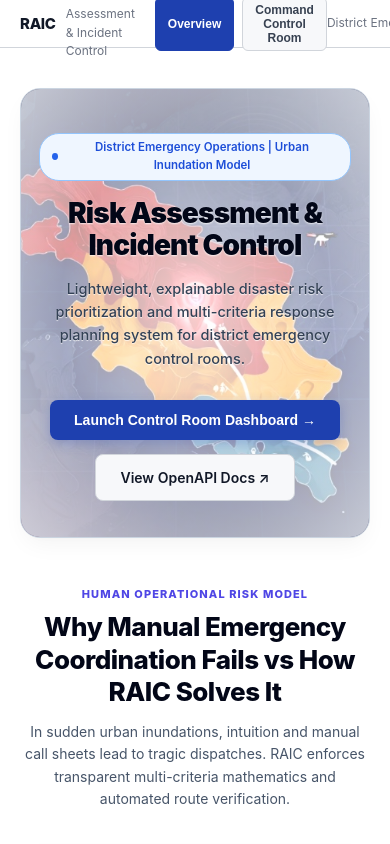
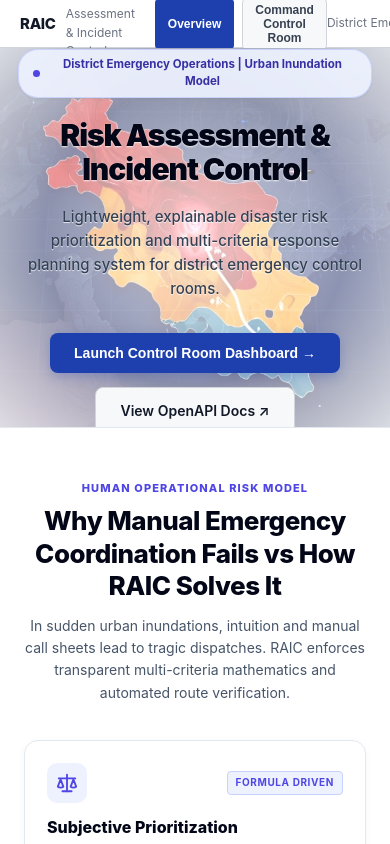
Before and after one commit to SIBAM890/IBM_Hack_team_044, a React (Vite) app in the folder frontend/: page / in a window 390 px wide. Shown: the top 844 px of the page. Built offline with nearby package versions, Linux system fonts and the light colour scheme.

Commit message:
feat: make landing hero full-bleed background without boxed container

```diff
--- a/frontend/src/components/LandingPage.jsx
+++ b/frontend/src/components/LandingPage.jsx
@@ -2,9 +2,9 @@ import React from 'react';
 
 export default function LandingPage({ onLaunchDashboard, wardsCount, roadBlocked }) {
   return (
-    <div className="landing-container">
-      {/* Hero Section — Full-Width Centered with Atmospheric Tactical Map Background */}
-      <section className="landing-hero-backdrop-wrap">
+    <div className="landing-page-root">
+      {/* Hero Section — Full-Bleed Atmospheric Tactical Map Background */}
+      <section className="landing-hero-fullbleed">
         {/* Atmospheric Tactical Map Background Layer */}
         <div className="hero-bg-map-layer">
           <img
@@ -47,8 +47,10 @@ export default function LandingPage({ onLaunchDashboard, wardsCount, roadBlocked
         </div>
       </section>
 
-      {/* Operational Risk Comparison Section */}
-      <section className="landing-comparison-section">
+      {/* Main Content Body */}
+      <div className="landing-body-container">
+        {/* Operational Risk Comparison Section */}
+        <section className="landing-comparison-section">
         <div className="section-header-center">
           <span className="section-kicker">HUMAN OPERATIONAL RISK MODEL</span>
           <h2 className="landing-section-title">
@@ -250,6 +252,7 @@ export default function LandingPage({ onLaunchDashboard, wardsCount, roadBlocked
           </div>
         </div>
       </section>
+      </div>
     </div>
   );
 }
--- a/frontend/src/index.css
+++ b/frontend/src/index.css
@@ -731,87 +731,31 @@ body {
 }
 
 /* ── Landing Page Layout ────────────────────────────────────────────────────── */
-.landing-container {
+/* ── Landing Page Layout ────────────────────────────────────────────────────── */
+.landing-page-root {
   flex: 1;
   overflow-y: auto;
-  padding: 40px 20px;
-  max-width: 1100px;
-  margin: 0 auto;
   width: 100%;
+  display: flex;
+  flex-direction: column;
 }
 
-.landing-hero {
-  margin-bottom: 40px;
-  padding: 24px 10px;
+.landing-body-container {
+  max-width: 1120px;
+  width: 100%;
+  margin: 0 auto;
+  padding: 52px 24px 64px;
 }
 
-.landing-hero-grid {
-  display: grid;
-  grid-template-columns: 1.15fr 0.85fr;
-  gap: 36px;
-  align-items: center;
-}
-
-.landing-hero-content {
-  text-align: left;
-}
-
-.landing-badge {
-  display: inline-flex;
-  align-items: center;
-  gap: 8px;
-  padding: 5px 12px;
-  background: var(--c-medium-bg);
-  color: var(--c-medium);
-  border: 1px solid var(--c-medium-ring);
-  border-radius: 20px;
-  font-size: 11.5px;
-  font-weight: 600;
-  margin-bottom: 16px;
-}
-
-.badge-dot {
-  width: 7px;
-  height: 7px;
-  border-radius: 50%;
-  background: #2563eb;
-  display: inline-block;
-}
-
-.landing-title {
-  font-size: 36px;
-  font-weight: 800;
-  line-height: 1.15;
-  letter-spacing: -0.02em;
-  color: var(--text);
-  margin-bottom: 14px;
-}
-
-.landing-subtitle {
-  font-size: 15px;
-  color: var(--text-muted);
-  margin-bottom: 24px;
-  line-height: 1.6;
-}
-
-.landing-cta-group {
-  display: flex;
-  justify-content: flex-start;
-  gap: 12px;
-  flex-wrap: wrap;
-}
-
-/* ── Full-Width Centered Hero with Atmospheric Map Background ─────────────── */
-.landing-hero-backdrop-wrap {
+/* ── Full-Bleed Atmospheric Background Hero ────────────────────────────────── */
+.landing-hero-fullbleed {
   position: relative;
+  width: 100%;
   overflow: hidden;
-  background: #f1f5f9;
-  border: 1px solid #cbd5e1;
-  border-radius: 20px;
-  padding: 68px 24px 60px;
-  margin-bottom: 48px;
-  box-shadow: 0 10px 25px -5px rgba(0, 0, 0, 0.05), 0 8px 10px -6px rgba(0, 0, 0, 0.02);
-  min-height: 420px;
+  background: #f8fafc;
+  border-bottom: 1px solid #e2e8f0;
+  padding: 84px 24px 76px;
+  min-height: 480px;
   display: flex;
   align-items: center;
   justify-content: center;
@@ -837,9 +781,9 @@ body {
   width: 100%;
   height: 100%;
   object-fit: cover;
-  object-position: center center;
-  opacity: 0.82;
-  filter: saturate(1.15) contrast(1.08);
+  object-position: center 38%;
+  opacity: 0.85;
+  filter: saturate(1.18) contrast(1.08);
 }
 
 .hero-bg-overlay {
@@ -852,16 +796,16 @@ body {
   height: 100%;
   background: radial-gradient(
     ellipse at center,
-    rgba(255, 255, 255, 0.76) 0%,
-    rgba(255, 255, 255, 0.52) 55%,
-    rgba(241, 245, 249, 0.78) 100%
+    rgba(255, 255, 255, 0.74) 0%,
+    rgba(255, 255, 255, 0.48) 55%,
+    rgba(248, 250, 252, 0.85) 100%
   );
 }
 
 .landing-hero-content-center {
   position: relative;
   z-index: 2;
-  max-width: 820px;
+  max-width: 840px;
   margin: 0 auto;
   text-align: center;
   display: flex;
@@ -869,21 +813,46 @@ body {
   align-items: center;
 }
 
+.landing-badge {
+  display: inline-flex;
+  align-items: center;
+  gap: 8px;
+  padding: 6px 14px;
+  background: rgba(238, 242, 255, 0.92);
+  backdrop-filter: blur(8px);
+  -webkit-backdrop-filter: blur(8px);
+  color: #3730a3;
+  border: 1px solid rgba(199, 210, 254, 0.9);
+  border-radius: 20px;
+  font-size: 11.5px;
+  font-weight: 700;
+  margin-bottom: 20px;
+  box-shadow: 0 1px 3px rgba(0,0,0,0.04);
+}
+
+.badge-dot {
+  width: 7px;
+  height: 7px;
+  border-radius: 50%;
+  background: #4f46e5;
+  display: inline-block;
+}
+
 .landing-title-centered {
-  font-size: 42px;
+  font-size: 44px;
   font-weight: 900;
-  line-height: 1.15;
-  letter-spacing: -0.03em;
+  line-height: 1.14;
+  letter-spacing: -0.035em;
   color: #020617;
-  margin-bottom: 16px;
+  margin-bottom: 18px;
   text-shadow: 0 1px 2px rgba(255, 255, 255, 0.8);
 }
 
 .landing-subtitle-centered {
-  font-size: 16.5px;
+  font-size: 17px;
   color: #334155;
-  max-width: 680px;
-  margin: 0 auto 30px auto;
+  max-width: 700px;
+  margin: 0 auto 32px auto;
   line-height: 1.6;
   font-weight: 500;
   text-shadow: 0 1px 1px rgba(255, 255, 255, 0.8);
@@ -899,15 +868,15 @@ body {
 }
 
 @media (max-width: 768px) {
-  .landing-hero-backdrop-wrap {
-    padding: 44px 18px 36px;
-    min-height: 360px;
+  .landing-hero-fullbleed {
+    padding: 56px 18px 48px;
+    min-height: 380px;
   }
   .landing-title-centered {
-    font-size: 28px;
+    font-size: 30px;
   }
   .landing-subtitle-centered {
-    font-size: 14.5px;
+    font-size: 15px;
   }
 }
 
```
